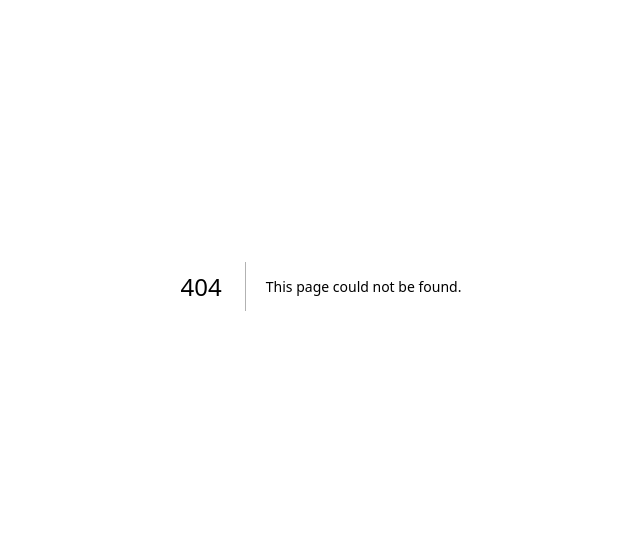
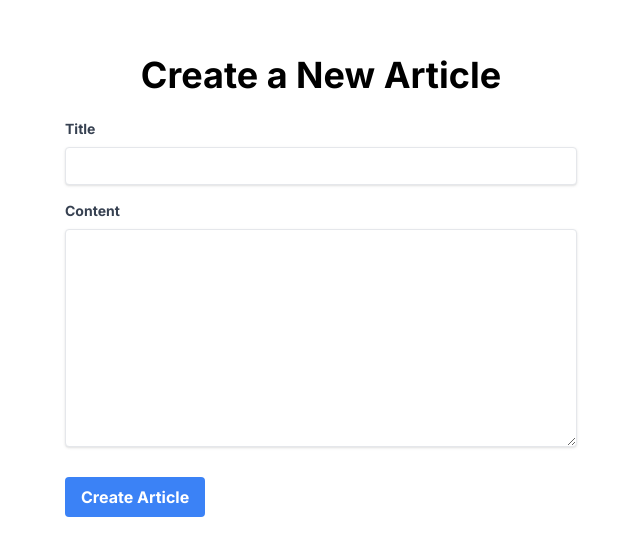
Before and after one commit to GPT-Engineer-App/sleek-hypebeat-homepage, a Next.js app: page /create-article in a window 1280 px wide. Before the commit this address had no page. Shown: the part 114-670 px from the top of the page, without its empty margins (319-959 px from the left). Built offline with nearby package versions, Linux system fonts and the light colour scheme.

Commit message:
Added article creation functionality to the Hypebeat website.

```diff
--- /dev/null
+++ b/src/app/create-article/page.tsx
@@ -0,0 +1,78 @@
+"use client";
+
+import React, { useState } from "react";
+import { useRouter } from "next/navigation";
+
+const CreateArticle = () => {
+  const [title, setTitle] = useState("");
+  const [content, setContent] = useState("");
+  const router = useRouter();
+
+  const handleSubmit = async (e: React.FormEvent) => {
+    e.preventDefault();
+
+    const article = { title, content };
+
+    try {
+      const response = await fetch("/api/articles", {
+        method: "POST",
+        headers: {
+          "Content-Type": "application/json",
+        },
+        body: JSON.stringify(article),
+      });
+
+      if (response.ok) {
+        router.push("/news");
+      } else {
+        console.error("Failed to create article");
+      }
+    } catch (error) {
+      console.error("An error occurred while creating the article:", error);
+    }
+  };
+
+  return (
+    <div className="min-h-screen flex flex-col items-center justify-center">
+      <h1 className="text-4xl font-bold mb-6">Create a New Article</h1>
+      <form onSubmit={handleSubmit} className="w-full max-w-lg">
+        <div className="mb-4">
+          <label className="block text-gray-700 text-sm font-bold mb-2" htmlFor="title">
+            Title
+          </label>
+          <input
+            id="title"
+            type="text"
+            value={title}
+            onChange={(e) => setTitle(e.target.value)}
+            className="shadow appearance-none border rounded w-full py-2 px-3 text-gray-700 leading-tight focus:outline-none focus:shadow-outline"
+            required
+          />
+        </div>
+        <div className="mb-6">
+          <label className="block text-gray-700 text-sm font-bold mb-2" htmlFor="content">
+            Content
+          </label>
+          <textarea
+            id="content"
+            value={content}
+            onChange={(e) => setContent(e.target.value)}
+            className="shadow appearance-none border rounded w-full py-2 px-3 text-gray-700 leading-tight focus:outline-none focus:shadow-outline"
+            rows={10}
+            required
+          />
+        </div>
+        <div className="flex items-center justify-between">
+          <button
+            type="submit"
+            className="bg-blue-500 hover:bg-blue-700 text-white font-bold py-2 px-4 rounded focus:outline-none focus:shadow-outline"
+          >
+            Create Article
+          </button>
+        </div>
+      </form>
+    </div>
+  );
+};
+
+export default CreateArticle;
--- a/src/app/page.tsx
+++ b/src/app/page.tsx
@@ -16,6 +16,7 @@ const Home = () => {
             <Link href="/news" className="text-gray-600 hover:text-gray-800">News</Link>
             <Link href="/about" className="text-gray-600 hover:text-gray-800">About</Link>
             <Link href="/contact" className="text-gray-600 hover:text-gray-800">Contact</Link>
+            <Link href="/create-article" className="text-gray-600 hover:text-gray-800">Create Article</Link>
           </div>
         </div>
       </nav>
--- /dev/null
+++ b/src/pages/api/articles.ts
@@ -0,0 +1,20 @@
+import { NextApiRequest, NextApiResponse } from "next";
+
+let articles: { title: string; content: string }[] = [];
+
+export default function handler(req: NextApiRequest, res: NextApiResponse) {
+  if (req.method === "POST") {
+    const { title, content } = req.body;
+    if (!title || !content) {
+      return res.status(400).json({ message: "Title and content are required" });
+    }
+
+    const newArticle = { title, content };
+    articles.push(newArticle);
+    return res.status(201).json(newArticle);
+  } else if (req.method === "GET") {
+    return res.status(200).json(articles);
+  } else {
+    return res.status(405).json({ message: "Method not allowed" });
+  }
+}
```
